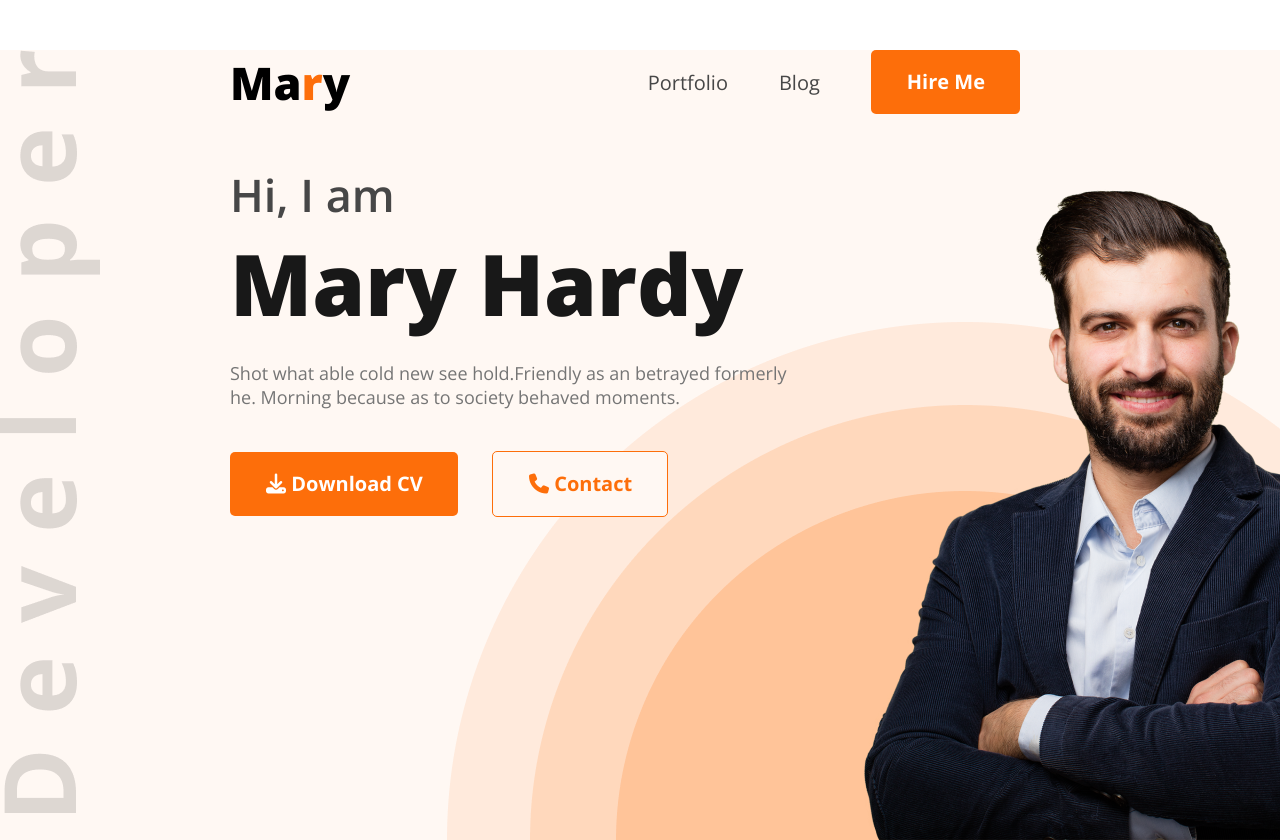
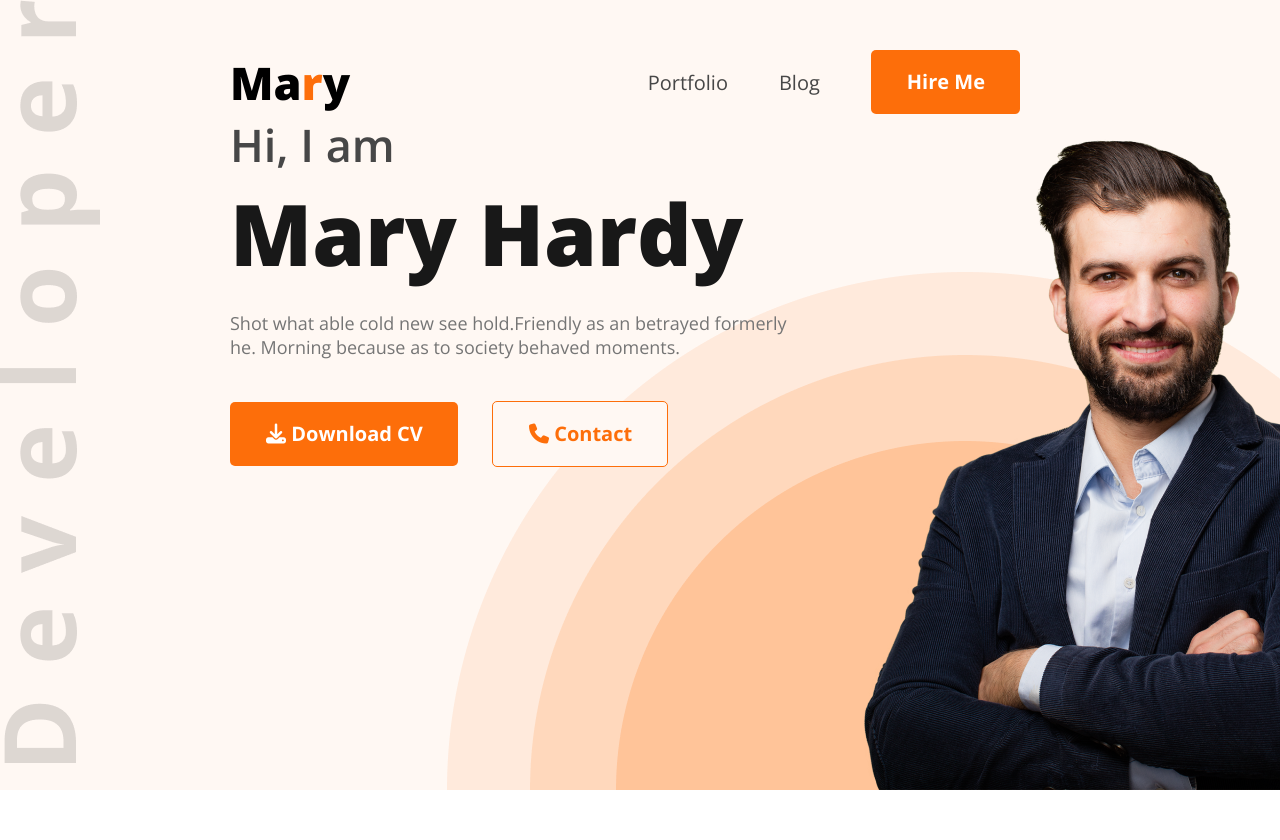
Before and after one commit to NazmushSakib/PH_Mile01_Module06_Portfolio_Website, a plain HTML site: page index.html in a window 1280 px wide. Shown: the top 840 px of the page. Drawn offline with nearby package versions, Linux system fonts and the light colour scheme.

Commit message:
header top margin removed & padding added.

```diff
--- a/style/style.css
+++ b/style/style.css
@@ -63,6 +63,8 @@
   background-image: url(../images/developer.png), url(../images/header_bg.png);
   background-repeat: no-repeat;
   background-position: top left, bottom right;
+  /* padding-top: 20px; */
+  background
 }
 
 /*!  Nav Bar style */
@@ -71,7 +73,10 @@
   display: flex;
   align-items: center;
   justify-content : space-between;
-  margin: 50px 230px;
+  /* margin: 50px 230px; */
+  margin-right: 230px;
+  margin-left: 230px;
+  padding-top: 50px;
 }
 
 .nav-title{
```
